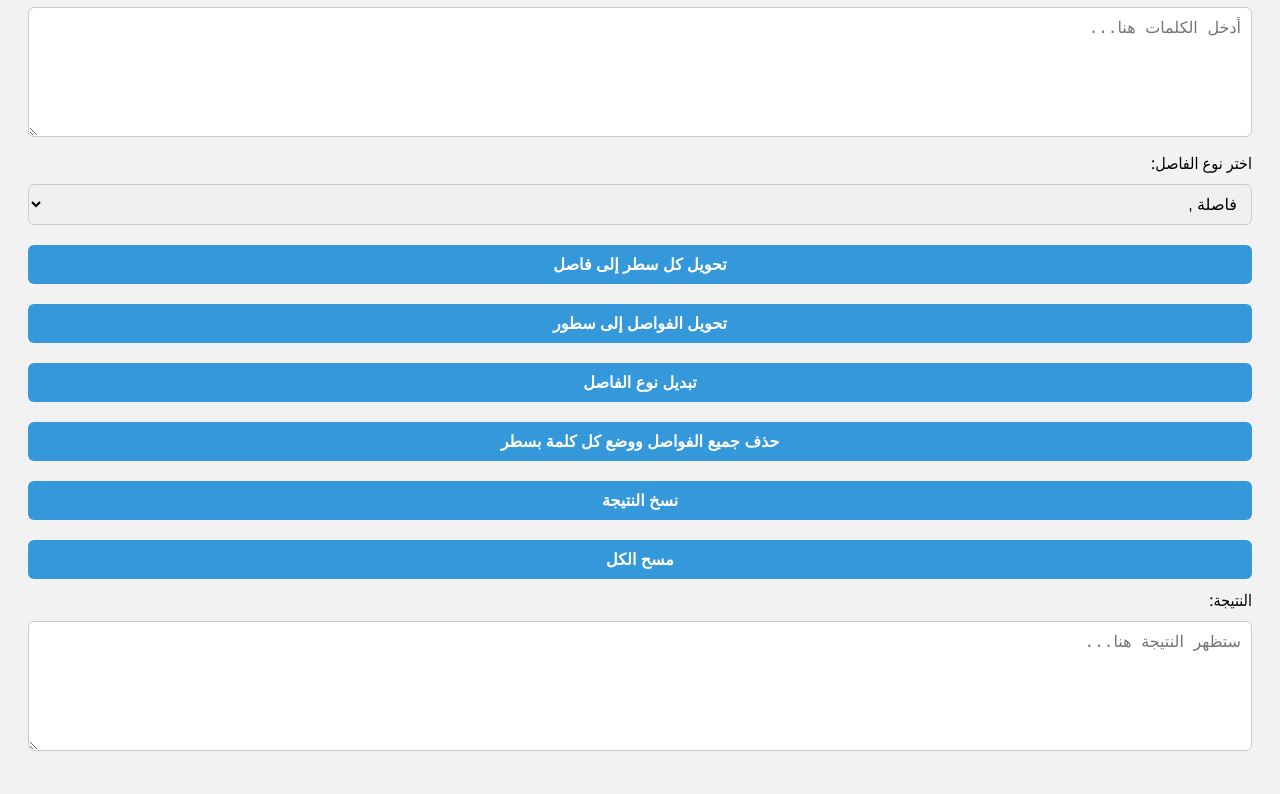
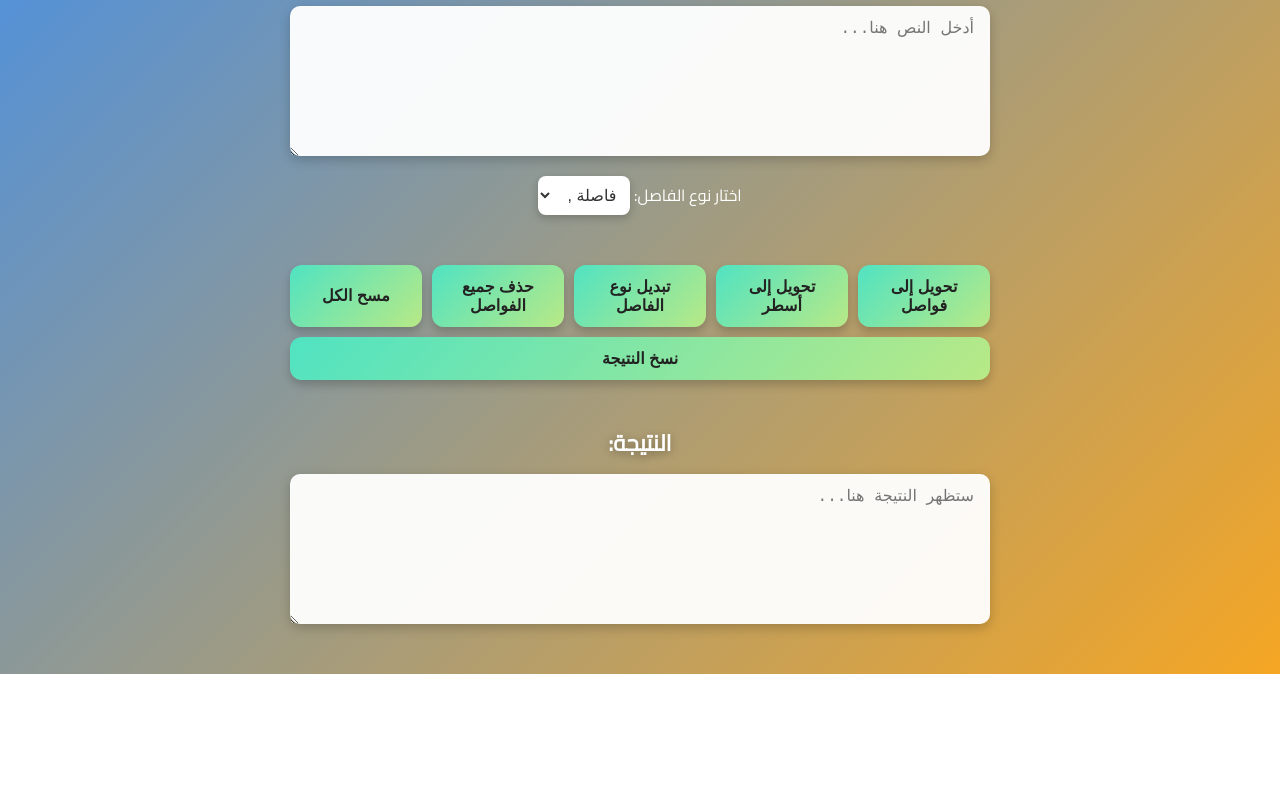
Before and after one commit to abdol5nifri/delim, a plain HTML site: page index.html in a window 1280 px wide. Shown: the part 126-920 px from the top of the page. After the commit the page ends 800 px from the top, so only its background shows below. Drawn offline with Linux system fonts and the light colour scheme.

Commit message:
Update index.html

```diff
--- a/index.html
+++ b/index.html
@@ -3,69 +3,142 @@
 <head>
   <meta charset="UTF-8" />
   <meta name="viewport" content="width=device-width, initial-scale=1.0" />
-  <title>محوّل الكلمات</title>
+  <title>أداة تحويل النصوص والفواصل</title>
   <style>
-    body {
-      font-family: "Segoe UI", Tahoma, Geneva, Verdana, sans-serif;
-      background-color: #f2f2f2;
-      padding: 20px;
-      direction: rtl;
-      text-align: right;
-    }
+    @import url('https://fonts.googleapis.com/css2?family=Cairo&display=swap');
 
-    textarea, select, button {
-      width: 100%;
-      padding: 10px;
-      margin: 10px 0;
-      border-radius: 6px;
-      border: 1px solid #ccc;
-      font-size: 16px;
+    * {
       box-sizing: border-box;
     }
 
+    body {
+      font-family: 'Cairo', sans-serif;
+      background: linear-gradient(135deg, #4A90E2, #F5A623);
+      direction: rtl;
+      margin: 0;
+      padding: 20px;
+      color: #fff;
+      min-height: 100vh;
+      display: flex;
+      flex-direction: column;
+      align-items: center;
+    }
+
+    h2 {
+      margin-bottom: 25px;
+      font-size: 2rem;
+      text-align: center;
+      text-shadow: 0 2px 8px rgba(0,0,0,0.3);
+    }
+
+    textarea {
+      width: 100%;
+      max-width: 700px;
+      height: 150px;
+      padding: 12px 16px;
+      font-size: 16px;
+      border-radius: 10px;
+      border: none;
+      outline: none;
+      resize: vertical;
+      box-shadow: 0 4px 12px rgba(0,0,0,0.2);
+      background: rgba(255, 255, 255, 0.95);
+      color: #333;
+      margin-bottom: 20px;
+    }
+
+    label, select {
+      font-size: 1rem;
+      margin-bottom: 15px;
+    }
+
+    select {
+      padding: 10px;
+      border-radius: 8px;
+      border: none;
+      outline: none;
+      background-color: #fff;
+      color: #333;
+      box-shadow: 0 3px 8px rgba(0,0,0,0.2);
+    }
+
+    .buttons {
+      display: flex;
+      flex-wrap: wrap;
+      justify-content: center;
+      gap: 10px;
+      margin: 20px 0;
+      width: 100%;
+      max-width: 700px;
+    }
+
     button {
-      background-color: #3498db;
-      color: white;
+      flex: 1 1 130px;
+      padding: 12px;
+      background: linear-gradient(135deg, #50E3C2, #B8E986);
       border: none;
+      border-radius: 12px;
+      color: #222;
+      font-weight: 700;
+      font-size: 1rem;
       cursor: pointer;
-      font-weight: bold;
+      transition: all 0.2s ease;
+      box-shadow: 0 5px 10px rgba(0,0,0,0.2);
     }
 
     button:hover {
-      background-color: #2980b9;
+      background: linear-gradient(135deg, #38B28A, #90C752);
+      transform: scale(1.03);
     }
 
-    #copyMsg {
-      color: green;
-      display: none;
-      margin-top: 10px;
+    button:active {
+      transform: scale(0.98);
+    }
+
+    h3 {
+      font-size: 1.4rem;
+      margin-bottom: 10px;
+      text-shadow: 0 2px 8px rgba(0,0,0,0.3);
+    }
+
+    @media (max-width: 480px) {
+      button {
+        flex: 1 1 100%;
+      }
+      textarea {
+        height: 140px;
+        font-size: 15px;
+      }
     }
   </style>
 </head>
 <body>
-  <h2>محوّل الكلمات والفواصل</h2>
 
-  <label for="input">أدخل النص:</label>
-  <textarea id="input" rows="6" placeholder="أدخل الكلمات هنا..."></textarea>
+  <h2>أداة تحويل النصوص والفواصل</h2>
 
-  <label for="separator">اختر نوع الفاصل:</label>
+  <textarea id="input" placeholder="أدخل النص هنا..."></textarea>
+
+  <div style="margin-bottom: 15px;">
+    <label for="separator">اختار نوع الفاصل:</label>
     <select id="separator">
       <option value=",">فاصلة ,</option>
       <option value="/">سلاش /</option>
       <option value="|">بايب |</option>
-    <option value=" ">فراغ</option>
+      <option value=" ">مسافة</option>
     </select>
+  </div>
 
-  <button onclick="convertToSeparator()">تحويل كل سطر إلى فاصل</button>
-  <button onclick="convertToLines()">تحويل الفواصل إلى سطور</button>
+  <div class="buttons">
+    <button onclick="convertToSeparator()">تحويل إلى فواصل</button>
+    <button onclick="convertToLines()">تحويل إلى أسطر</button>
     <button onclick="replaceSeparators()">تبديل نوع الفاصل</button>
-  <button onclick="removeAllSeparators()">حذف جميع الفواصل ووضع كل كلمة بسطر</button>
-  <button onclick="copyOutput()">نسخ النتيجة</button>
+    <button onclick="removeAllSeparators()">حذف جميع الفواصل</button>
     <button onclick="clearAll()">مسح الكل</button>
+    <button onclick="copyResult()">نسخ النتيجة</button>
+  </div>
 
-  <label for="output">النتيجة:</label>
-  <textarea id="output" rows="6" placeholder="ستظهر النتيجة هنا..."></textarea>
-  <div id="copyMsg">✅ تم نسخ النتيجة!</div>
+  <h3>النتيجة:</h3>
+  <textarea id="output" readonly placeholder="ستظهر النتيجة هنا..."></textarea>
 
   <script>
     function convertToSeparator() {
@@ -78,50 +151,41 @@
 
     function convertToLines() {
       const input = document.getElementById("input").value;
-      const separator = document.getElementById("separator").value;
-      const escapedSeparator = separator.replace(/[.*+?^${}()|[\]\\]/g, '\\$&');
-      const words = input.split(new RegExp(escapedSeparator)).map(word => word.trim()).filter(word => word !== "");
-      const result = words.join("\n");
-      document.getElementById("output").value = result;
+      const parts = input.split(/[,\|\/]+/).map(part => part.trim()).filter(part => part !== "");
+      document.getElementById("output").value = parts.join("\n");
     }
 
     function replaceSeparators() {
-      const inputText = document.getElementById("input").value;
+      const input = document.getElementById("input").value;
       const newSeparator = document.getElementById("separator").value;
-      const result = inputText
-        .split(/[,\|\/\s]+/)
-        .map(w => w.trim())
-        .filter(w => w !== "")
-        .join(newSeparator);
-      document.getElementById("output").value = result;
+      const replaced = input.replace(/[,\|\/]/g, newSeparator);
+      document.getElementById("output").value = replaced;
     }
 
     function removeAllSeparators() {
       const input = document.getElementById("input").value;
-      const words = input
-        .split(/[,\|\/\s]+/)
-        .map(w => w.trim())
-        .filter(w => w !== "");
-      const result = words.join("\n");
-      document.getElementById("output").value = result;
-    }
-
-    function copyOutput() {
-      const output = document.getElementById("output");
-      output.select();
-      document.execCommand("copy");
-
-      const msg = document.getElementById("copyMsg");
-      msg.style.display = "block";
-      setTimeout(() => {
-        msg.style.display = "none";
-      }, 2000);
+      const lines = input.split(/\n+/).map(line =>
+        line.split(/[,\|\/]/)
+            .filter(w => w.trim() !== "")
+            .join(" ")
+      );
+      document.getElementById("output").value = lines.join("\n");
     }
 
     function clearAll() {
       document.getElementById("input").value = "";
       document.getElementById("output").value = "";
     }
+
+    function copyResult() {
+      const output = document.getElementById("output");
+      navigator.clipboard.writeText(output.value).then(() => {
+        alert("✅ تم نسخ النتيجة");
+      }).catch(() => {
+        alert("❌ فشل النسخ");
+      });
+    }
   </script>
+
 </body>
 </html>
```
Lines whose indentation alone changed are shown as unchanged.
